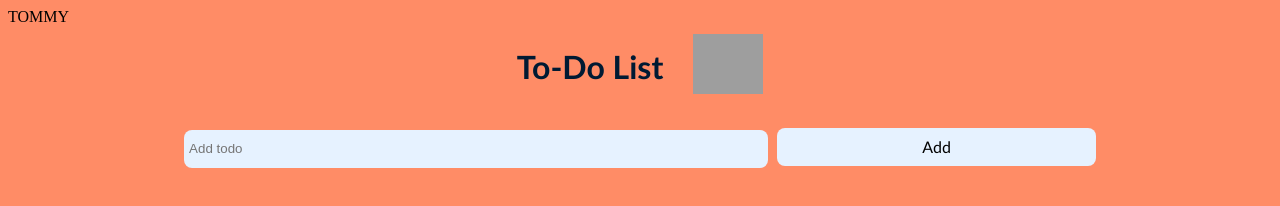
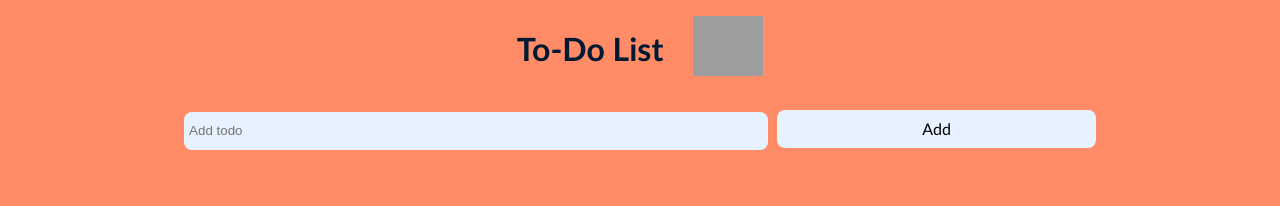
Before and after one commit to aisazi/todo-list-orange, a plain HTML site: page index.html in a window 1280 px wide. Drawn offline with Linux system fonts and the light colour scheme; grey boxes are pictures that could not be loaded.

```diff
--- a/index.html
+++ b/index.html
@@ -7,7 +7,6 @@
     <title>todo list</title>
 </head>
 <body>
-TOMMY
    <div class="first-div">
     <div class="display">
       <h1>To-Do List</h1>
```
